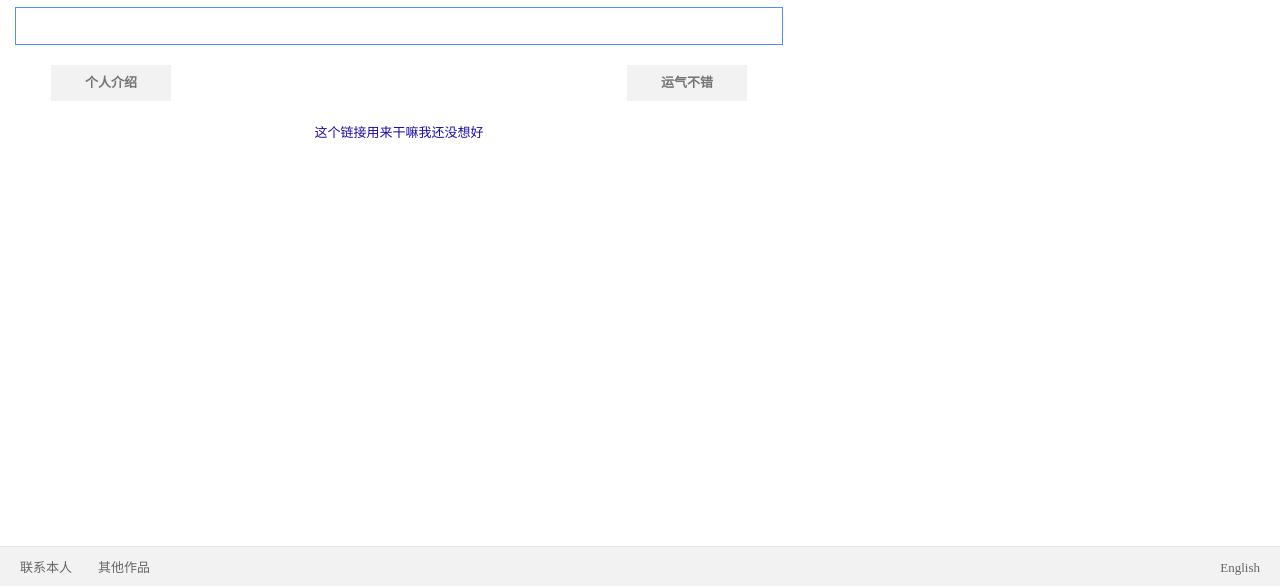
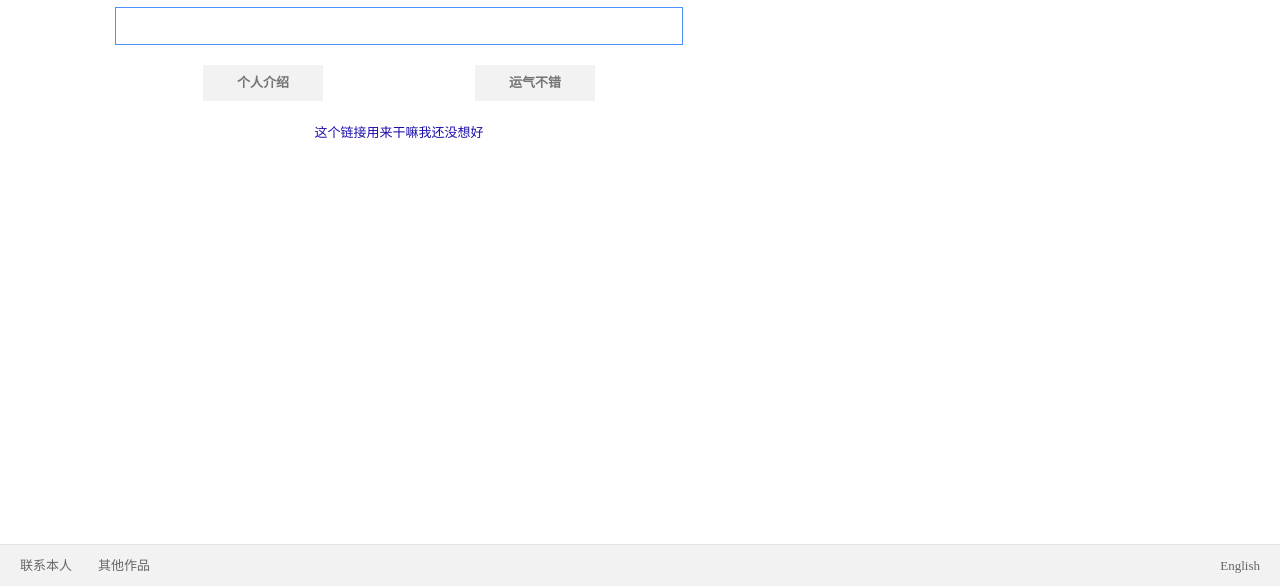
Before and after one commit to lgzh0925/-, a plain HTML site: page index.html in a window 1280 px wide. Shown: the part 214-802 px from the top of the page. Drawn offline with Linux system fonts and the light colour scheme.

Commit message:
主页面完成

```diff
--- a/index.html
+++ b/index.html
@@ -44,7 +44,7 @@
 			<!-- 搜索栏 -->
 			<div class="search-bar-container">
 				<div class="search-bar">
-					<div class="type-strings">
+					<div class="type-strings" data-wait="2000">
 
 					</div>
 				</div>
@@ -67,9 +67,7 @@
 
 	</div>
 
-	<div class="push">
 
-	</div>
 	<div class="footer-container">
 		<div class="left-footer">
 			<div class="footer-contact">
--- a/index.less
+++ b/index.less
@@ -6,6 +6,19 @@ a,i{
     color:#000000 ;
     font-size:13px ;
 }
+// @media (min-width:768px) {
+//     .main-body{
+//         width: 100%;
+
+//     }
+// }
+
+
+//     // justify-content: space-evenly;
+
+
+
+
 body{
     min-height: 100vh;
     position: relative;
@@ -56,7 +69,7 @@ body{
 //主体
 .body-container{
     position: relative;
-     margin:80px auto ;
+     margin-top:80px;
      width: 100%;
      padding: 0 15px;
 
@@ -74,11 +87,10 @@ body{
         }
     }
     .search-bar-container{
-        padding-top: 5px 9px 0 9px;
         .search-bar{
             display: block;
             margin: 0 auto;
-            max-width: 768px;
+            max-width: 568px;
             min-height: 38px;
             border: 1px solid #4d90fe;
         }
@@ -89,10 +101,12 @@ body{
 }
 .button-wrapper{
     display: flex;
-    justify-content: space-between;
+    justify-content: space-evenly;
     margin: 0 36px;
     margin-top: 20px;
     border-radius: 2px;
+
+
     .introduction,.feeling-lucky{
         display: inline-block;
         width: 120px;
@@ -129,7 +143,7 @@ body{
     left: 0;
     right: 0;
     clear: both;
-    height: 40px;
+    height: 42px;
     width: 100%;
     background: #f2f2f2;
     border-top: 1px solid #e4e4e4;
```
Also changed, not shown: index.css, 1 other file.
